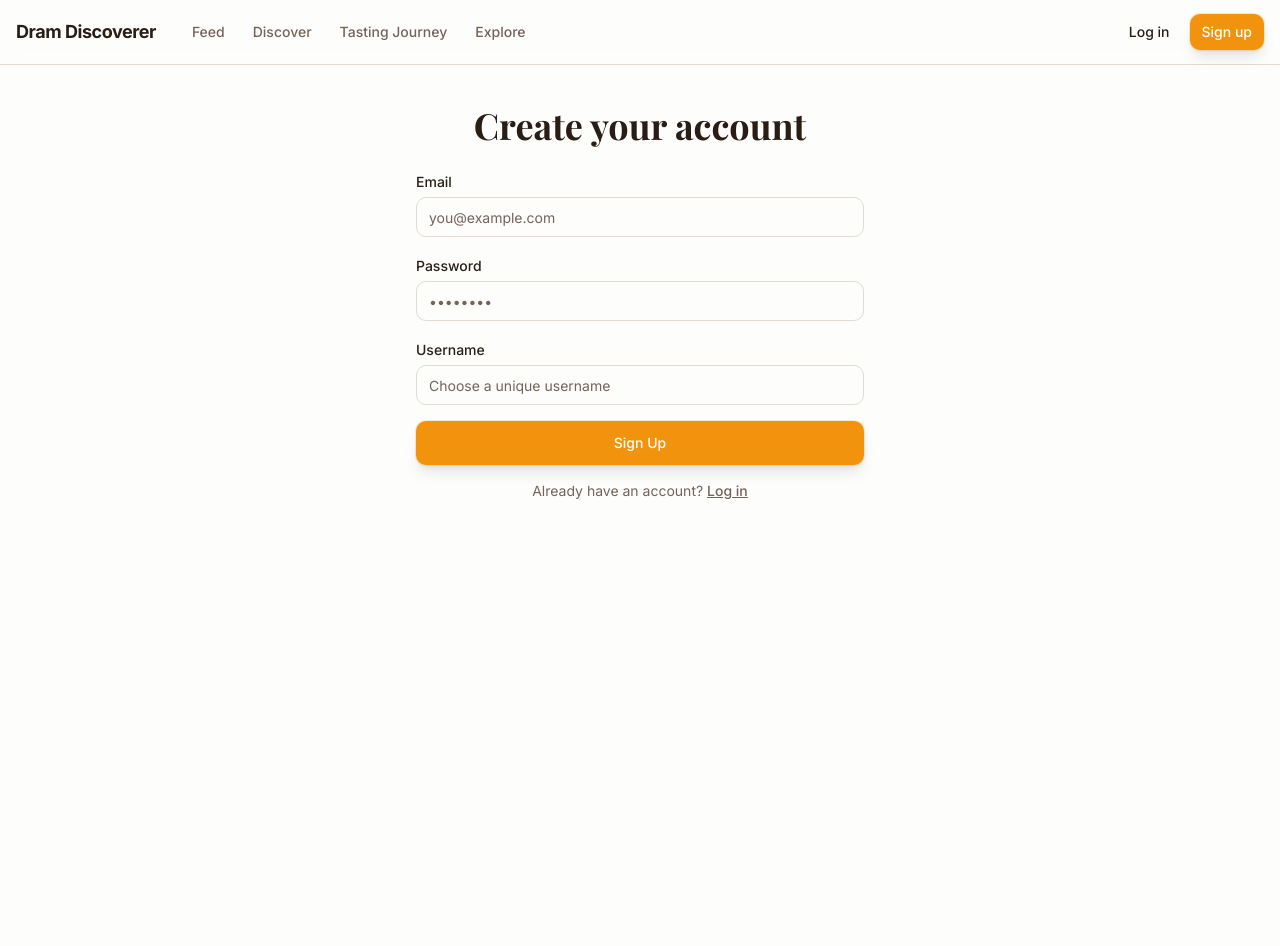
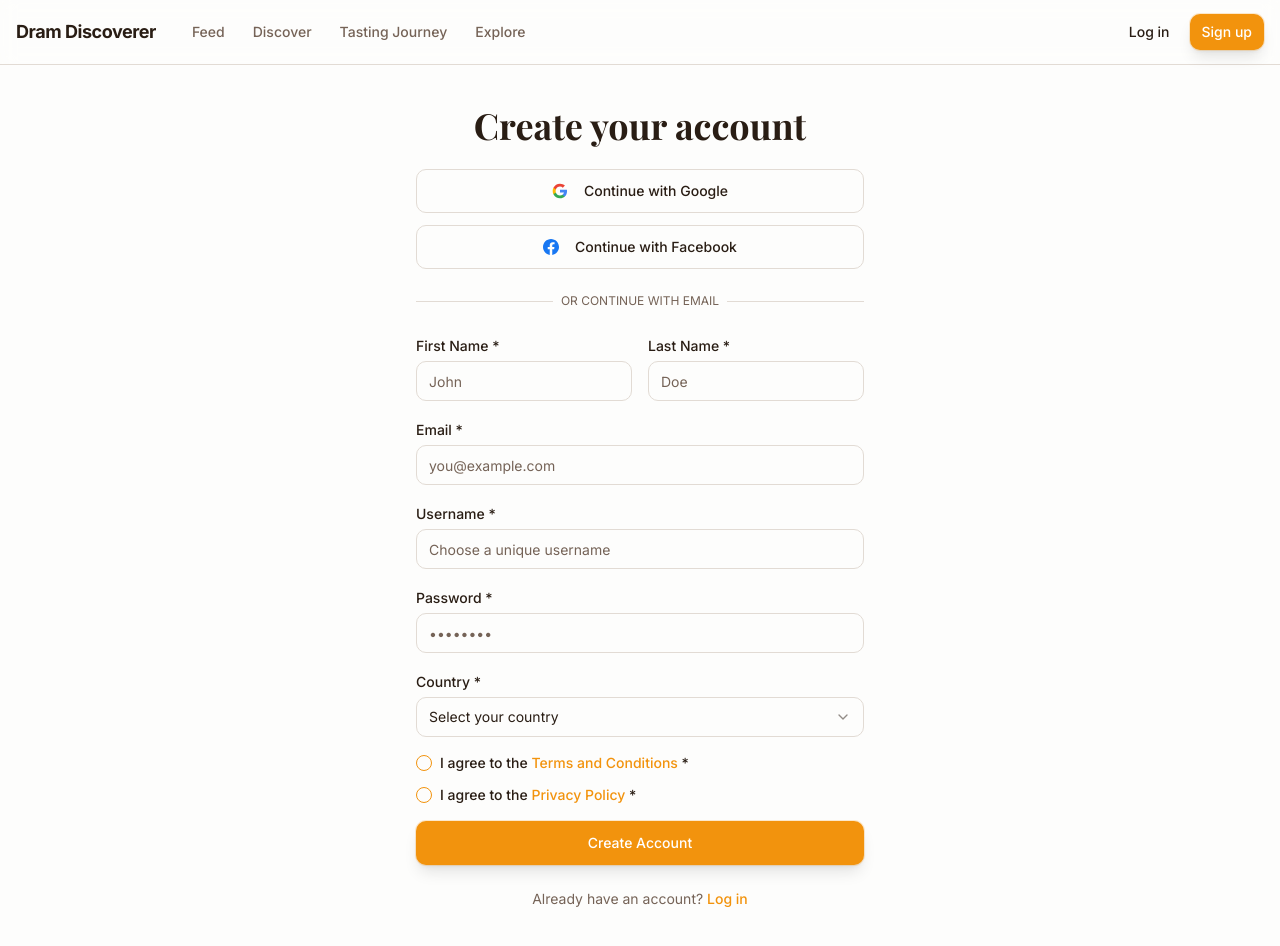
Before and after one commit to alexisclose/dram-whisky-journey, a React (Vite) app: page /signup in a window 1280 px wide. Shown: the top 946 px of the page. Before the commit the page ends 800 px from the top, so only its background shows below. Built offline with nearby package versions, Linux system fonts and the light colour scheme.

Commit message:
Add OAuth and profile fields
Implement Google and Facebook OAuth for signup. Collect first name, last name, country, and terms/privacy agreement during signup.

```diff
--- a/src/pages/Auth/Signup.tsx
+++ b/src/pages/Auth/Signup.tsx
@@ -2,22 +2,144 @@ import { Helmet } from "react-helmet-async";
 import { Button } from "@/components/ui/button";
 import { Input } from "@/components/ui/input";
 import { Label } from "@/components/ui/label";
+import { Select, SelectContent, SelectItem, SelectTrigger, SelectValue } from "@/components/ui/select";
+import { Checkbox } from "@/components/ui/checkbox";
+import { Separator } from "@/components/ui/separator";
 import { toast } from "sonner";
 import { Link, useNavigate } from "react-router-dom";
 import { useState } from "react";
 import { supabase } from "@/integrations/supabase/client";
 import { useAuthSession } from "@/hooks/useAuthSession";
 
+const countries = [
+  "Afghanistan", "Albania", "Algeria", "Argentina", "Armenia", "Australia", "Austria", "Azerbaijan",
+  "Bahrain", "Bangladesh", "Belarus", "Belgium", "Bolivia", "Bosnia and Herzegovina", "Brazil", "Bulgaria",
+  "Cambodia", "Canada", "Chile", "China", "Colombia", "Croatia", "Czech Republic", "Denmark",
+  "Ecuador", "Egypt", "Estonia", "Finland", "France", "Georgia", "Germany", "Ghana", "Greece",
+  "Hungary", "Iceland", "India", "Indonesia", "Iran", "Iraq", "Ireland", "Israel", "Italy",
+  "Japan", "Jordan", "Kazakhstan", "Kenya", "Kuwait", "Latvia", "Lebanon", "Lithuania", "Luxembourg",
+  "Malaysia", "Mexico", "Morocco", "Netherlands", "New Zealand", "Norway", "Pakistan", "Peru",
+  "Philippines", "Poland", "Portugal", "Qatar", "Romania", "Russia", "Saudi Arabia", "Singapore",
+  "Slovakia", "Slovenia", "South Africa", "South Korea", "Spain", "Sri Lanka", "Sweden", "Switzerland",
+  "Taiwan", "Thailand", "Turkey", "Ukraine", "United Arab Emirates", "United Kingdom", "United States", "Vietnam"
+];
+
 const Signup = () => {
   const canonical = typeof window !== "undefined" ? `${window.location.origin}/signup` : "/signup";
   const navigate = useNavigate();
   const [loading, setLoading] = useState(false);
+  const [oauthLoading, setOauthLoading] = useState<string | null>(null);
+  const [formData, setFormData] = useState({
+    firstName: "",
+    lastName: "",
+    email: "",
+    username: "",
+    password: "",
+    country: "",
+    agreedToTerms: false,
+    agreedToPrivacy: false
+  });
   const { user } = useAuthSession();
 
   if (user) {
     // Already logged in, send to dashboard
     navigate("/dashboard");
   }
+
+  const handleOAuthSignup = async (provider: 'google' | 'facebook') => {
+    setOauthLoading(provider);
+    try {
+      const redirectUrl = typeof window !== "undefined" ? `${window.location.origin}/` : "/";
+      const { error } = await supabase.auth.signInWithOAuth({
+        provider,
+        options: {
+          redirectTo: redirectUrl,
+        },
+      });
+      if (error) {
+        toast.error(error.message);
+      }
+    } catch (error) {
+      toast.error("Failed to sign up with " + provider);
+    } finally {
+      setOauthLoading(null);
+    }
+  };
+
+  const handleEmailSignup = async (e: React.FormEvent) => {
+    e.preventDefault();
+    if (loading) return;
+
+    // Validation
+    if (!formData.firstName || !formData.lastName || !formData.email ||
+        !formData.username || !formData.password || !formData.country) {
+      toast.error("Please fill in all required fields.");
+      return;
+    }
+
+    if (!formData.agreedToTerms) {
+      toast.error("Please agree to the Terms and Conditions.");
+      return;
+    }
+
+    if (!formData.agreedToPrivacy) {
+      toast.error("Please agree to the Privacy Policy.");
+      return;
+    }
+
+    // Username validation
+    if (formData.username.length < 3) {
+      toast.error("Username must be at least 3 characters long.");
+      return;
+    }
+
+    if (!/^[a-zA-Z0-9_-]+$/.test(formData.username)) {
+      toast.error("Username can only contain letters, numbers, hyphens, and underscores.");
+      return;
+    }
+
+    setLoading(true);
+    try {
+      const redirectUrl = typeof window !== "undefined" ? `${window.location.origin}/` : "/";
+      const { data, error } = await supabase.auth.signUp({
+        email: formData.email,
+        password: formData.password,
+        options: {
+          emailRedirectTo: redirectUrl,
+          data: {
+            username: formData.username,
+            display_name: `${formData.firstName} ${formData.lastName}`,
+            first_name: formData.firstName,
+            last_name: formData.lastName,
+            country: formData.country,
+            agreed_to_terms: formData.agreedToTerms,
+            agreed_to_privacy: formData.agreedToPrivacy,
+          },
+        },
+      });
+
+      if (error) {
+        if (error.message.includes('profiles_username_unique')) {
+          toast.error("Username is already taken. Please choose a different one.");
+        } else {
+          toast.error(error.message);
+        }
+        return;
+      }
+
+      if (data.session) {
+        toast.success("Account created! You're logged in.");
+        navigate("/dashboard");
+      } else {
+        toast.info("Account created. Check your email to confirm your address.");
+        navigate("/login");
+      }
+    } catch (error) {
+      toast.error("Failed to create account. Please try again.");
+    } finally {
+      setLoading(false);
+    }
+  };
 
   return (
     <main className="container mx-auto px-4 sm:px-6 py-8 sm:py-10">
@@ -27,104 +149,194 @@ const Signup = () => {
         <link rel="canonical" href={canonical} />
       </Helmet>
 
+      <div className="max-w-md mx-auto">
         <h1 className="text-2xl sm:text-3xl md:text-4xl font-bold mb-6 text-center">Create your account</h1>
 
-      <form
-        className="max-w-md mx-auto space-y-4"
-        onSubmit={async (e) => {
-          e.preventDefault();
-          if (loading) return;
-          const formData = new FormData(e.currentTarget as HTMLFormElement);
-          const email = String(formData.get("email") ?? "");
-          const password = String(formData.get("password") ?? "");
-          const username = String(formData.get("username") ?? "").trim();
+        {/* OAuth Buttons */}
+        <div className="space-y-3 mb-6">
+          <Button
+            type="button"
+            variant="outline"
+            size="lg"
+            className="w-full"
+            onClick={() => handleOAuthSignup('google')}
+            disabled={!!oauthLoading}
+          >
+            {oauthLoading === 'google' ? (
+              "Signing up with Google..."
+            ) : (
+              <>
+                <svg className="w-5 h-5 mr-2" viewBox="0 0 24 24">
+                  <path fill="#4285F4" d="M22.56 12.25c0-.78-.07-1.53-.2-2.25H12v4.26h5.92c-.26 1.37-1.04 2.53-2.21 3.31v2.77h3.57c2.08-1.92 3.28-4.74 3.28-8.09z"/>
+                  <path fill="#34A853" d="M12 23c2.97 0 5.46-.98 7.28-2.66l-3.57-2.77c-.98.66-2.23 1.06-3.71 1.06-2.86 0-5.29-1.93-6.16-4.53H2.18v2.84C3.99 20.53 7.7 23 12 23z"/>
+                  <path fill="#FBBC05" d="M5.84 14.09c-.22-.66-.35-1.36-.35-2.09s.13-1.43.35-2.09V7.07H2.18C1.43 8.55 1 10.22 1 12s.43 3.45 1.18 4.93l2.85-2.22.81-.62z"/>
+                  <path fill="#EA4335" d="M12 5.38c1.62 0 3.06.56 4.21 1.64l3.15-3.15C17.45 2.09 14.97 1 12 1 7.7 1 3.99 3.47 2.18 7.07l3.66 2.84c.87-2.6 3.3-4.53 6.16-4.53z"/>
+                </svg>
+                Continue with Google
+              </>
+            )}
+          </Button>
 
-          if (!email || !password || !username) {
-            toast.error("Please fill in all fields.");
-            return;
-          }
+          <Button
+            type="button"
+            variant="outline"
+            size="lg"
+            className="w-full"
+            onClick={() => handleOAuthSignup('facebook')}
+            disabled={!!oauthLoading}
+          >
+            {oauthLoading === 'facebook' ? (
+              "Signing up with Facebook..."
+            ) : (
+              <>
+                <svg className="w-5 h-5 mr-2" fill="#1877F2" viewBox="0 0 24 24">
+                  <path d="M24 12.073c0-6.627-5.373-12-12-12s-12 5.373-12 12c0 5.99 4.388 10.954 10.125 11.854v-8.385H7.078v-3.47h3.047V9.43c0-3.007 1.792-4.669 4.533-4.669 1.312 0 2.686.235 2.686.235v2.953H15.83c-1.491 0-1.956.925-1.956 1.874v2.25h3.328l-.532 3.47h-2.796v8.385C19.612 23.027 24 18.062 24 12.073z"/>
+                </svg>
+                Continue with Facebook
+              </>
+            )}
+          </Button>
+        </div>
 
-          // Basic username validation
-          if (username.length < 3) {
-            toast.error("Username must be at least 3 characters long.");
-            return;
-          }
+        <div className="relative mb-6">
+          <div className="absolute inset-0 flex items-center">
+            <Separator className="w-full" />
+          </div>
+          <div className="relative flex justify-center text-xs uppercase">
+            <span className="bg-background px-2 text-muted-foreground">Or continue with email</span>
+          </div>
+        </div>
 
-          if (!/^[a-zA-Z0-9_-]+$/.test(username)) {
-            toast.error("Username can only contain letters, numbers, hyphens, and underscores.");
-            return;
-          }
+        {/* Email Signup Form */}
+        <form onSubmit={handleEmailSignup} className="space-y-4">
+          <div className="grid grid-cols-2 gap-4">
+            <div>
+              <Label htmlFor="firstName">First Name *</Label>
+              <Input
+                id="firstName"
+                type="text"
+                required
+                placeholder="John"
+                className="mt-1"
+                value={formData.firstName}
+                onChange={(e) => setFormData({...formData, firstName: e.target.value})}
+              />
+            </div>
+            <div>
+              <Label htmlFor="lastName">Last Name *</Label>
+              <Input
+                id="lastName"
+                type="text"
+                required
+                placeholder="Doe"
+                className="mt-1"
+                value={formData.lastName}
+                onChange={(e) => setFormData({...formData, lastName: e.target.value})}
+              />
+            </div>
+          </div>
 
-          setLoading(true);
-          const redirectUrl = typeof window !== "undefined" ? `${window.location.origin}/` : "/";
-          const { data, error } = await supabase.auth.signUp({
-            email,
-            password,
-            options: {
-              emailRedirectTo: redirectUrl,
-              data: { username, display_name: username },
-            },
-          });
-          setLoading(false);
-          if (error) {
-            if (error.message.includes('profiles_username_unique')) {
-              toast.error("Username is already taken. Please choose a different one.");
-            } else {
-              toast.error(error.message);
-            }
-            return;
-          }
-          if (data.session) {
-            toast.success("Account created! You're logged in.");
-            navigate("/dashboard");
-          } else {
-            toast.info("Account created. Check your email to confirm your address.");
-            navigate("/login");
-          }
-        }}
-      >
           <div>
-          <Label htmlFor="email">Email</Label>
+            <Label htmlFor="email">Email *</Label>
             <Input
               id="email"
-            name="email"
               type="email"
               required
               placeholder="you@example.com"
               className="mt-1"
+              value={formData.email}
+              onChange={(e) => setFormData({...formData, email: e.target.value})}
             />
           </div>
+
           <div>
-          <Label htmlFor="password">Password</Label>
-          <Input
-            id="password"
-            name="password"
-            type="password"
-            required
-            placeholder="••••••••"
-            className="mt-1"
-          />
-        </div>
-        <div>
-          <Label htmlFor="username">Username</Label>
+            <Label htmlFor="username">Username *</Label>
             <Input
               id="username"
-            name="username"
               type="text"
               required
               placeholder="Choose a unique username"
               className="mt-1"
               pattern="[a-zA-Z0-9_-]+"
               title="Username can only contain letters, numbers, hyphens, and underscores"
+              value={formData.username}
+              onChange={(e) => setFormData({...formData, username: e.target.value})}
             />
           </div>
+
+          <div>
+            <Label htmlFor="password">Password *</Label>
+            <Input
+              id="password"
+              type="password"
+              required
+              placeholder="••••••••"
+              className="mt-1"
+              value={formData.password}
+              onChange={(e) => setFormData({...formData, password: e.target.value})}
+            />
+          </div>
+
+          <div>
+            <Label htmlFor="country">Country *</Label>
+            <Select value={formData.country} onValueChange={(value) => setFormData({...formData, country: value})}>
+              <SelectTrigger className="mt-1">
+                <SelectValue placeholder="Select your country" />
+              </SelectTrigger>
+              <SelectContent>
+                {countries.map((country) => (
+                  <SelectItem key={country} value={country}>
+                    {country}
+                  </SelectItem>
+                ))}
+              </SelectContent>
+            </Select>
+          </div>
+
+          <div className="space-y-3">
+            <div className="flex items-center space-x-2">
+              <Checkbox
+                id="terms"
+                checked={formData.agreedToTerms}
+                onCheckedChange={(checked) => setFormData({...formData, agreedToTerms: !!checked})}
+              />
+              <Label htmlFor="terms" className="text-sm">
+                I agree to the{" "}
+                <Link to="/terms" className="text-primary hover:underline">
+                  Terms and Conditions
+                </Link>
+                {" *"}
+              </Label>
+            </div>
+
+            <div className="flex items-center space-x-2">
+              <Checkbox
+                id="privacy"
+                checked={formData.agreedToPrivacy}
+                onCheckedChange={(checked) => setFormData({...formData, agreedToPrivacy: !!checked})}
+              />
+              <Label htmlFor="privacy" className="text-sm">
+                I agree to the{" "}
+                <Link to="/privacy" className="text-primary hover:underline">
+                  Privacy Policy
+                </Link>
+                {" *"}
+              </Label>
+            </div>
+          </div>
+
           <Button type="submit" variant="brand" size="lg" className="w-full min-h-[44px]" disabled={loading}>
-          {loading ? "Creating account..." : "Sign Up"}
+            {loading ? "Creating account..." : "Create Account"}
           </Button>
-        <p className="text-sm text-muted-foreground text-center">
-          Already have an account? <Link to="/login" className="underline font-medium">Log in</Link>
+        </form>
+
+        <p className="text-sm text-muted-foreground text-center mt-6">
+          Already have an account?{" "}
+          <Link to="/login" className="text-primary hover:underline font-medium">
+            Log in
+          </Link>
         </p>
-      </form>
+      </div>
     </main>
   );
 };
```
Also changed, not shown: src/integrations/supabase/types.ts (+15 -0 lines), 1 other file (tests, documents, lock files or other folders). Lines whose indentation alone changed are shown as unchanged.
